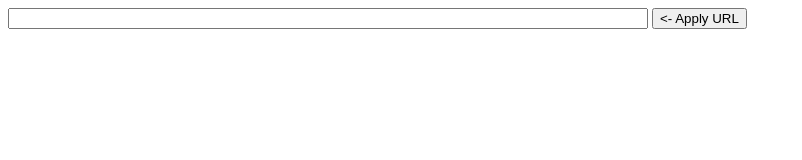
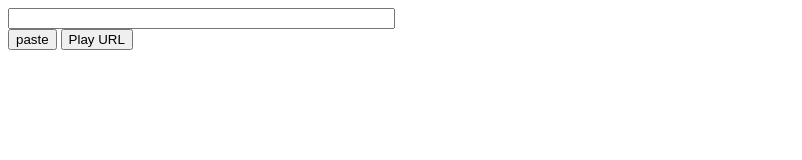
Before and after one commit to visualkhh/edu-language, a plain HTML site: page english/youtube/youtube.html in a window 1280 px wide. Shown: the whole page, without its empty margins (0-802 px from the left). Drawn offline with Linux system fonts and the light colour scheme.

Commit message:
Initialization

```diff
--- a/english/youtube/youtube.html
+++ b/english/youtube/youtube.html
@@ -31,8 +31,11 @@
 <!-- 1. The <iframe> (and video player) will replace this <div> tag. -->
 <div id="player"></div>
 <div>
-    <input style="width: 50%" type="text" id="url"/>
-    <button id="applyUrl"><- Apply URL</button>
+    <input style="width: 30%" type="text" id="url"/>
+</div>
+<div>
+    <button id="paste">paste</button>
+    <button id="applyUrl">Play URL</button>
 </div>
 
 <script>
@@ -82,6 +85,10 @@
     }
 
 
+    document.getElementById('paste').addEventListener("click", function () {
+        navigator.clipboard.readText().then(text => document.getElementById('url').value = text);
+        // document.getElementById('url').value =  ClipboardEvent.clipboardData;
+    })
     document.getElementById('applyUrl').addEventListener("click", function () {
         // onYouTubeIframeAPIReady('giSQdh9LrRY')
         /*
@@ -92,7 +99,8 @@
          */
         //https://youtu.be/bamXURWbCpg
         let split = document.getElementById('url').value.split("/");
-        player.loadVideoById(split[split.length-1], 5, "large");
+        // player.loadVideoById(split[split.length-1], 5, "large");
+        player.loadVideoById(split[split.length-1]);
         // player.play();
         // console.log(document.getElementById('url').value)
         // console.log(document.getElementById('player').src)
```
